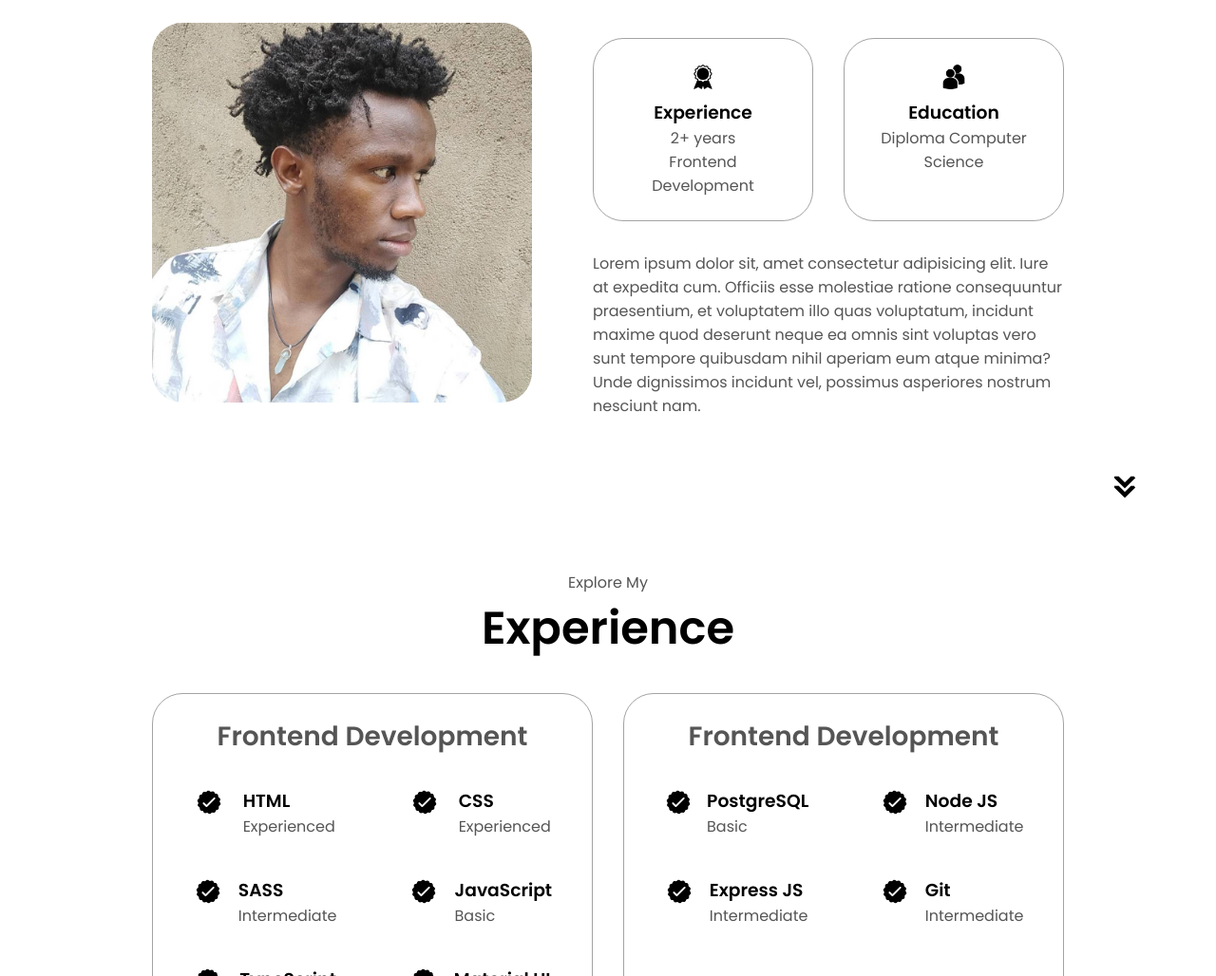
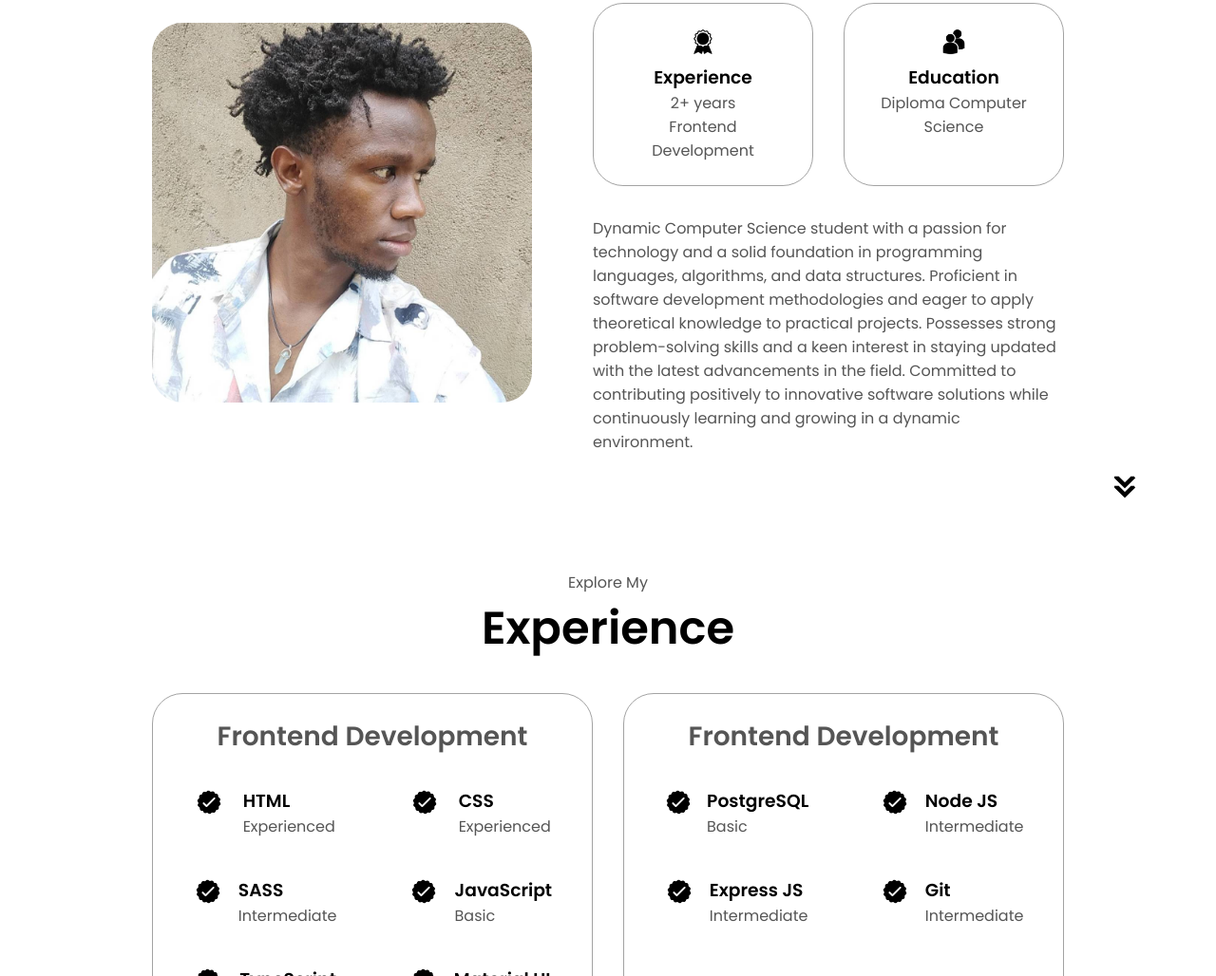
Before and after one commit to PraiseKinyanjui/NEW-PORTFOLIO, a plain HTML site: page index.html in a window 1280 px wide. Shown: the part 1095-2123 px from the top of the page at 95% size. Drawn offline with Linux system fonts and the light colour scheme.

Commit message:
Update index.html

```diff
--- a/index.html
+++ b/index.html
@@ -81,7 +81,7 @@
       </div>
       <div class="text-container">
         <p>
-          Lorem ipsum dolor sit, amet consectetur adipisicing elit. Iure at expedita cum. Officiis esse molestiae ratione consequuntur praesentium, et voluptatem illo quas voluptatum, incidunt maxime quod deserunt neque ea omnis sint voluptas vero sunt tempore quibusdam nihil aperiam eum atque minima? Unde dignissimos incidunt vel, possimus asperiores nostrum nesciunt nam.
+        Dynamic Computer Science student with a passion for technology and a solid foundation in programming languages, algorithms, and data structures. Proficient in software development methodologies and eager to apply theoretical knowledge to practical projects. Possesses strong problem-solving skills and a keen interest in staying updated with the latest advancements in the field. Committed to contributing positively to innovative software solutions while continuously learning and growing in a dynamic environment.
         </p>
       </div>
     </div>
```
